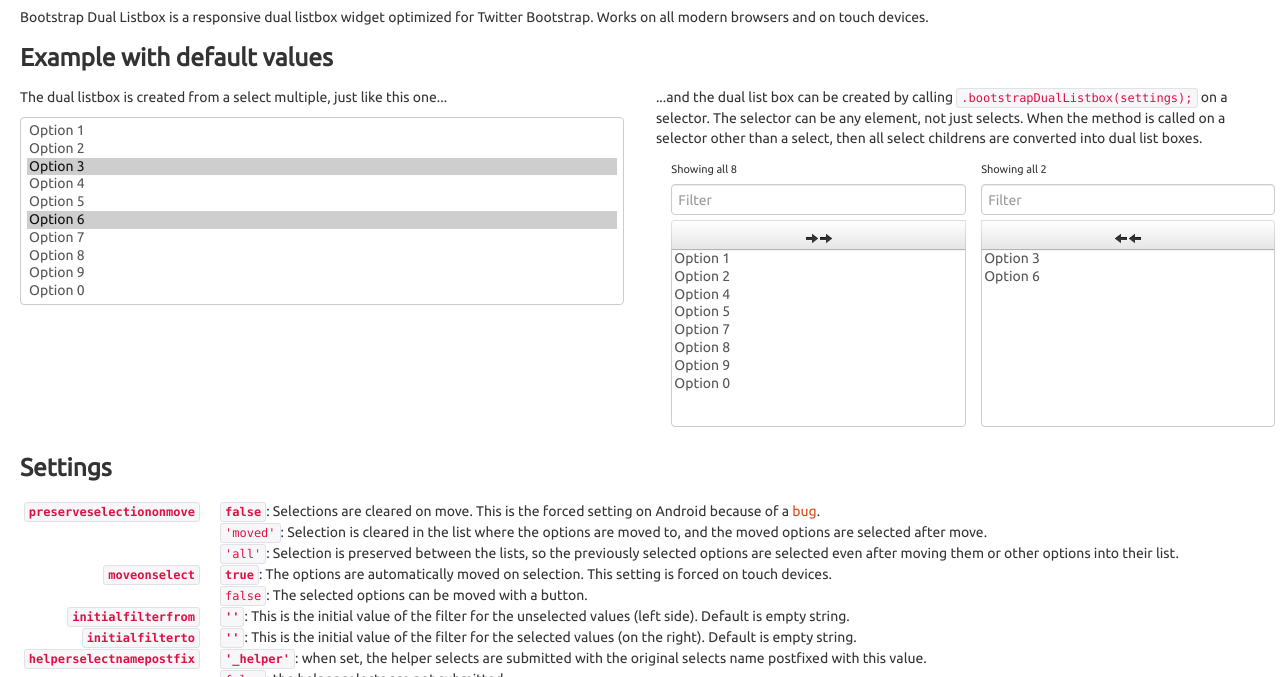
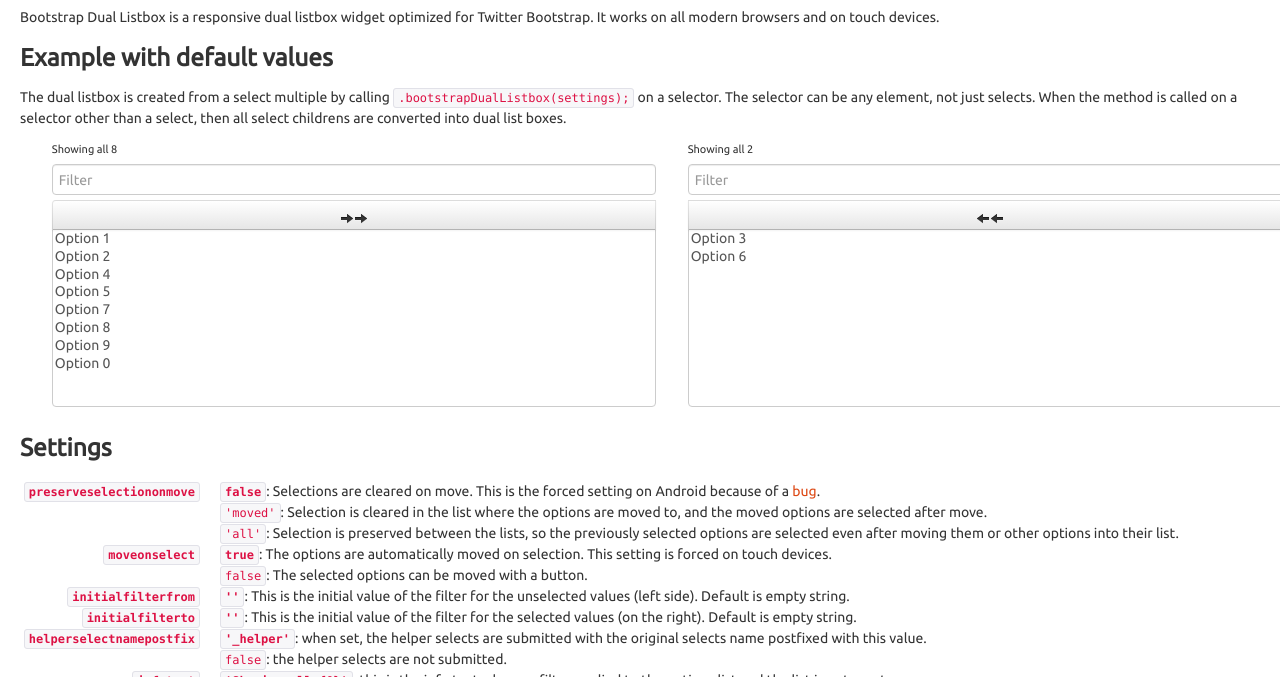
Before and after one commit to istvan-ujjmeszaros/bootstrap-duallistbox, a plain HTML site: page index.html in a window 1280 px wide. Shown: the part 123-800 px from the top of the page. Drawn offline with Linux system fonts and the light colour scheme.

Commit message:
Modified demo site.

```diff
--- a/index.html
+++ b/index.html
@@ -30,7 +30,7 @@
             <div class="navbar-inner">
                 <div class="container-fluid">
                     <span class="brand">Bootstrap Dual Listbox</span>
-                    <a class="btn btn-link pull-right" href="#" target="_blank">github project page</a>
+                    <a class="btn btn-link pull-right" href="https://github.com/istvan-ujjmeszaros/bootstrap-duallistbox" target="_blank">github project page</a>
                 </div>
             </div>
         </div>
@@ -40,30 +40,13 @@
             <div class="row-fluid">
                 <h2>Bootstrap Dual Listbox</h2>
                 <p>
-                    Bootstrap Dual Listbox is a responsive dual listbox widget optimized for Twitter Bootstrap. Works on all modern browsers and on touch devices.
+                    Bootstrap Dual Listbox is a responsive dual listbox widget optimized for Twitter Bootstrap. It works on all modern browsers and on touch devices.
                 </p>
                 <h3>Example with default values</h3>
                 <div class="row-fluid">
-                    <div class="span6">
+                    <div class="span12">
                         <p>
-                            The dual listbox is created from a select multiple, just like this one...
-                        </p>
-                        <select multiple="multiple" size="10" class='span12'>
-                            <option value="option1">Option 1</option>
-                            <option value="option2">Option 2</option>
-                            <option value="option3" selected="selected">Option 3</option>
-                            <option value="option4">Option 4</option>
-                            <option value="option5">Option 5</option>
-                            <option value="option6" selected="selected">Option 6</option>
-                            <option value="option7">Option 7</option>
-                            <option value="option8">Option 8</option>
-                            <option value="option9">Option 9</option>
-                            <option value="option0">Option 0</option>
-                        </select>
-                    </div>
-                    <div class="span6">
-                        <p>
-                            ...and the dual list box can be created by calling <code>.bootstrapDualListbox(settings);</code> on a selector. The selector can be any element, not just selects. When the method is called on a selector other than a select, then all select childrens are converted into dual list boxes.
+                            The dual listbox is created from a select multiple by calling <code>.bootstrapDualListbox(settings);</code> on a selector. The selector can be any element, not just selects. When the method is called on a selector other than a select, then all select childrens are converted into dual list boxes.
                         </p>
                         <select multiple="multiple" size="10" name="duallistbox_demo1" class='demo1 span12'>
                             <option value="option1">Option 1</option>
@@ -161,7 +144,7 @@
 
 
                     <h3>Download</h3>
-                    <p><a href="#">Download</a> from github. Please report issues and suggestions to github's issue tracker or contact me on <a href="https://plus.google.com/101242556570448529330/posts" target="_blank">g+</a> or <a href="https://twitter.com/styu007" target="_blank">twitter</a>!</p>
+                    <p><a href="https://github.com/istvan-ujjmeszaros/bootstrap-duallistbox" target="_blank">Download</a> from github. Please report issues and suggestions to github's issue tracker or contact me on <a href="https://plus.google.com/101242556570448529330/posts" target="_blank">g+</a> or <a href="https://twitter.com/styu007" target="_blank">twitter</a>!</p>
                 </div>
             </div>
 
```
